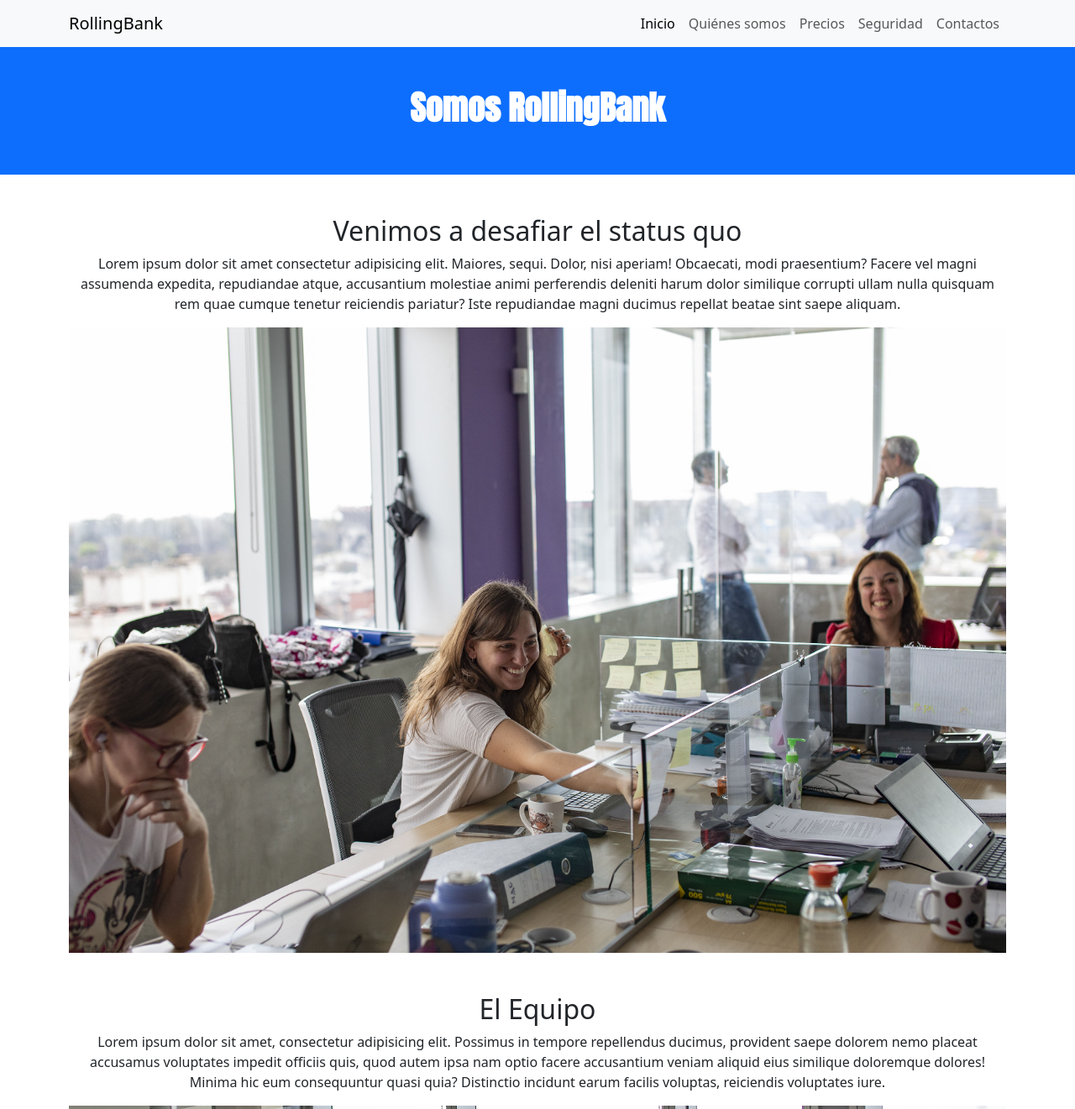
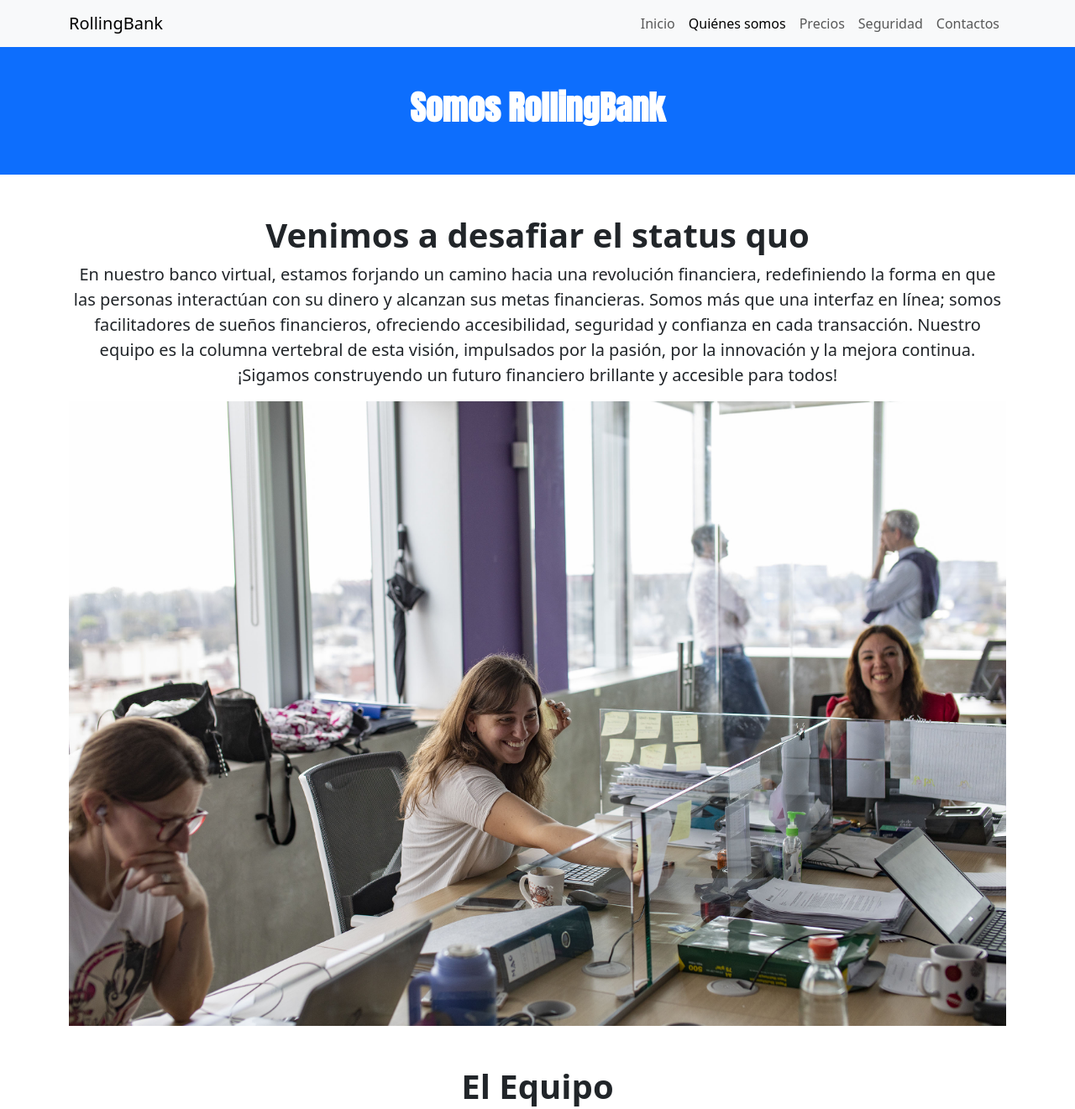
Before and after one commit to AndresSantamarina/rollingbank, a plain HTML site: page pages/quienesSomos.html in a window 1280 px wide. Shown: the top 1321 px of the page at 84% size. Drawn offline with nearby package versions, Linux system fonts and the light colour scheme.

Commit message:
agregue texto a los articulos, modifique el active en el navbar de quienes somos y puse una clase lead en el texto de los p

```diff
--- a/pages/quienesSomos.html
+++ b/pages/quienesSomos.html
@@ -44,12 +44,14 @@
           <div class="collapse navbar-collapse" id="navbarSupportedContent">
             <ul class="navbar-nav ms-auto mb-2 mb-lg-0">
               <li class="nav-item">
-                <a class="nav-link active" aria-current="page" href="index.html"
+                <a class="nav-link" aria-current="page" href="index.html"
                   >Inicio</a
                 >
               </li>
               <li class="nav-item">
-                <a class="nav-link" href="./quienesSomos.html">Quiénes somos</a>
+                <a class="nav-link active" href="./quienesSomos.html"
+                  >Quiénes somos</a
+                >
               </li>
               <li class="nav-item">
                 <a class="nav-link" href="./precios.html">Precios</a>
@@ -75,14 +77,16 @@
 
       <section class="container text-center">
         <article class="my-5">
-          <h2>Venimos a desafiar el status quo</h2>
-          <p>
-            Lorem ipsum dolor sit amet consectetur adipisicing elit. Maiores,
-            sequi. Dolor, nisi aperiam! Obcaecati, modi praesentium? Facere vel
-            magni assumenda expedita, repudiandae atque, accusantium molestiae
-            animi perferendis deleniti harum dolor similique corrupti ullam
-            nulla quisquam rem quae cumque tenetur reiciendis pariatur? Iste
-            repudiandae magni ducimus repellat beatae sint saepe aliquam.
+          <h2 class="display-6 fw-bold">Venimos a desafiar el status quo</h2>
+          <p class="lead">
+            En nuestro banco virtual, estamos forjando un camino hacia una
+            revolución financiera, redefiniendo la forma en que las personas
+            interactúan con su dinero y alcanzan sus metas financieras. Somos
+            más que una interfaz en línea; somos facilitadores de sueños
+            financieros, ofreciendo accesibilidad, seguridad y confianza en cada
+            transacción. Nuestro equipo es la columna vertebral de esta visión,
+            impulsados por la pasión, por la innovación y la mejora continua. ¡Sigamos construyendo un futuro financiero
+            brillante y accesible para todos!
           </p>
           <img
             src="../img/quienes-somos/us1.jpg"
@@ -91,14 +95,22 @@
           />
         </article>
         <article class="mb-5">
-          <h2>El Equipo</h2>
-          <p>
-            Lorem ipsum dolor sit amet, consectetur adipisicing elit. Possimus
-            in tempore repellendus ducimus, provident saepe dolorem nemo placeat
-            accusamus voluptates impedit officiis quis, quod autem ipsa nam
-            optio facere accusantium veniam aliquid eius similique doloremque
-            dolores! Minima hic eum consequuntur quasi quia? Distinctio incidunt
-            earum facilis voluptas, reiciendis voluptates iure.
+          <h2 class="display-6 fw-bold">El Equipo</h2>
+          <p class="lead">
+            Permítannos presentarles a nuestro excepcional equipo de trabajo, un
+            grupo de profesionales apasionados y comprometidos que forman el
+            corazón palpitante de nuestra empresa. En nuestra diversidad
+            encontramos nuestra fuerza, ya que cada miembro aporta su propia
+            experiencia, habilidades únicas y perspectivas valiosas a la mesa.
+            Desde los líderes visionarios hasta los talentosos colaboradores en
+            cada departamento, todos compartimos un objetivo común: ofrecer
+            excelencia en cada tarea que emprendemos. La colaboración y la
+            comunicación son nuestros pilares fundamentales, permitiéndonos
+            trascender barreras y alcanzar metas ambiciosas. Nuestra sinergia es
+            el motor que impulsa nuestra creatividad, nuestra innovación y
+            nuestra capacidad para enfrentar desafíos con determinación y éxito.
+            Juntos, estamos listos para enfrentar cualquier desafío y triunfar. ¡Es un privilegio trabajar con estos individuos brillantes y
+            estamos ansiosos por el viaje que tenemos por delante!
           </p>
           <img
             src="../img/quienes-somos/us3.jpg"
```
